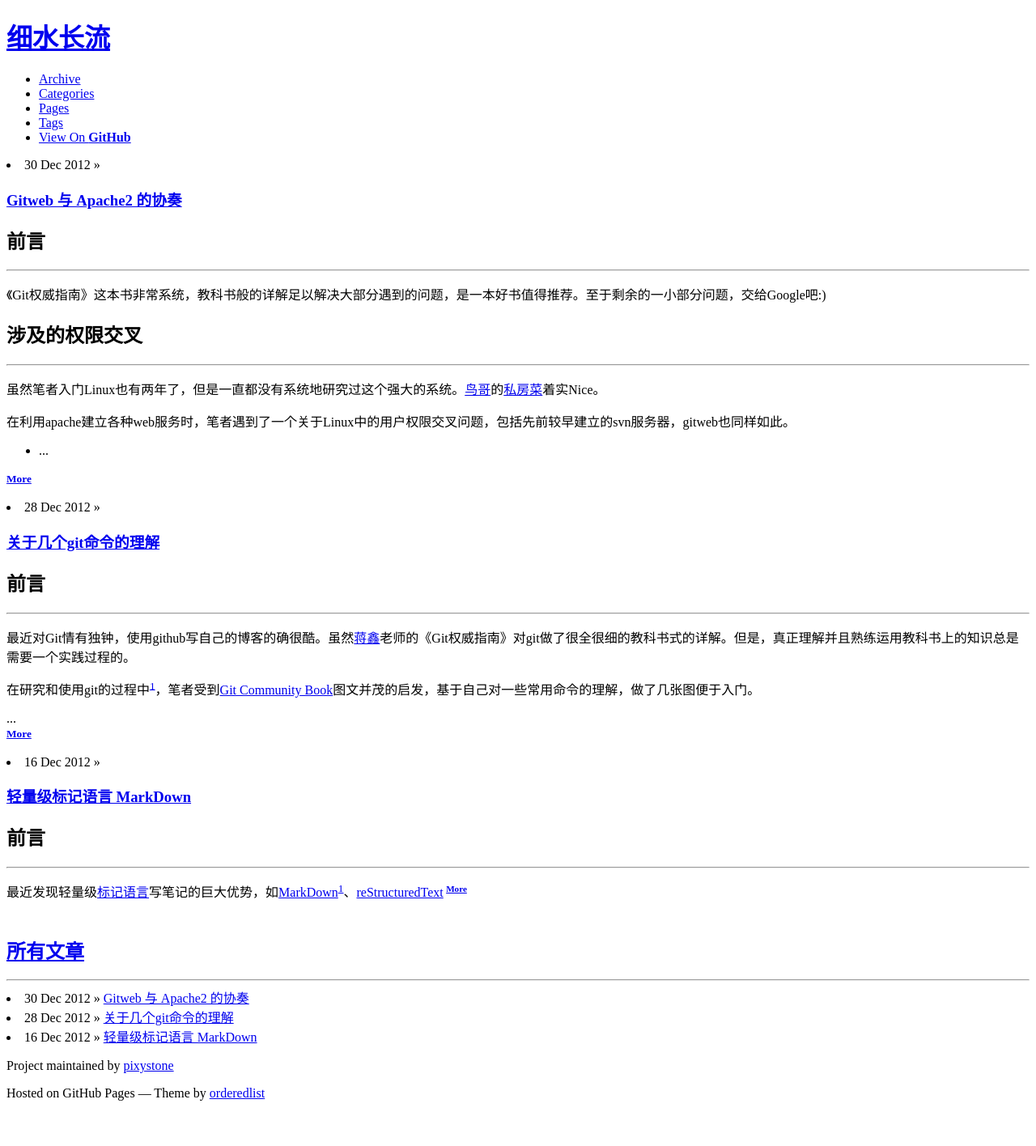
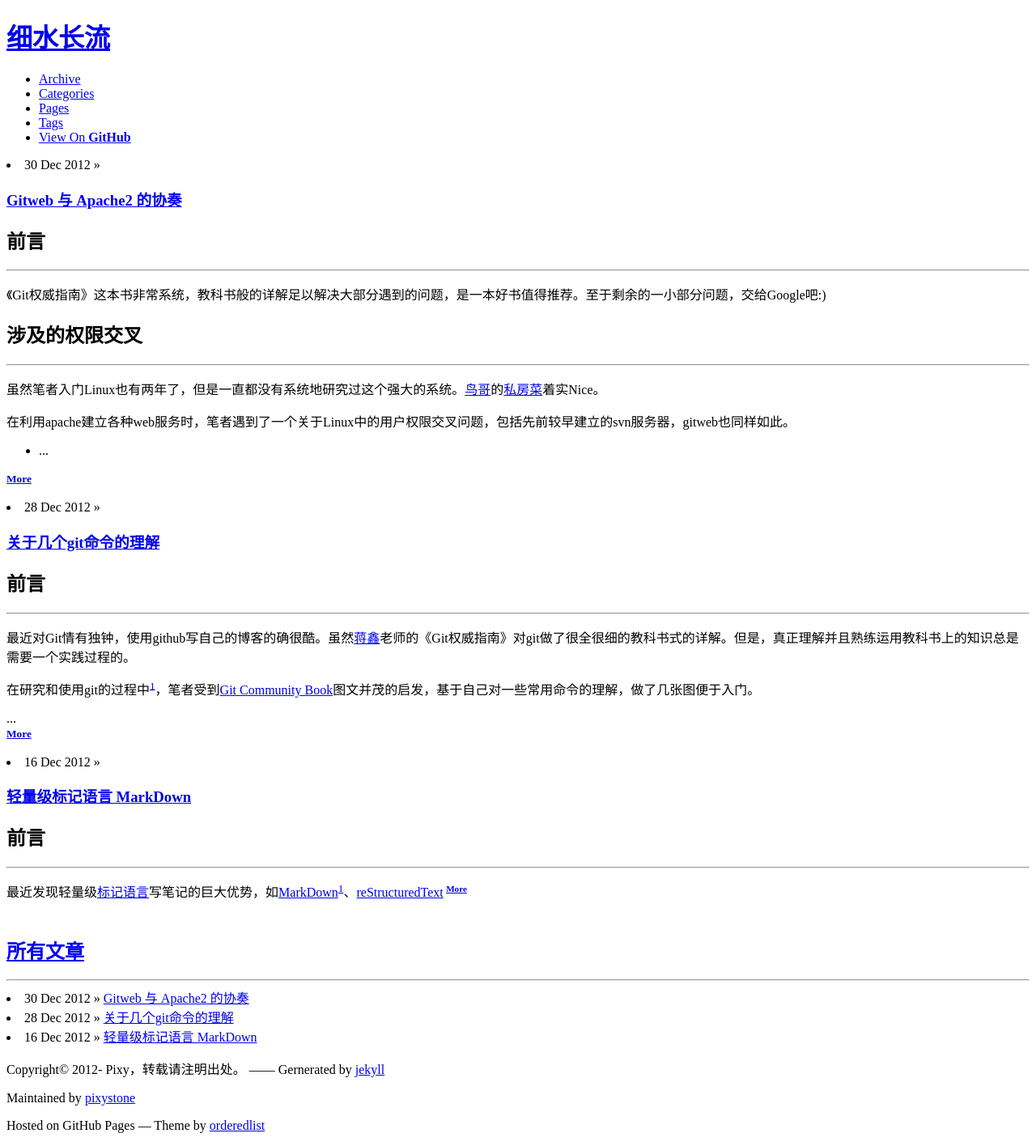
Before and after one commit to pixystone/pixystone.github.com, a Jekyll site: the page built from index.html, in a window 1280 px wide. Shown: the whole page at 81% size. Built offline with Jekyll 4.4.1, drawn with Linux system fonts in a browser that asks for light colours; before the commit the page ends 1376 px from its top, so only the background shows below that.

Commit message:
Modify the footer of theme:github-modernist

```diff
--- a/_includes/themes/github-modernist/default.html
+++ b/_includes/themes/github-modernist/default.html
@@ -38,7 +38,10 @@
       </section>
     </div>
     <footer>
-      <p>Project maintained by <a href="https://github.com/pixystone">pixystone</a></p>
+      <p>
+        Copyright&copy; 2012- Pixy，转载请注明出处。 —— Gernerated by <a href="https://github.com/mojombo/jekyll" target="_blank">jekyll</a>
+      </p>
+      <p>Maintained by <a href="https://github.com/pixystone">pixystone</a></p>
       <p>Hosted on GitHub Pages &mdash; Theme by <a href="https://github.com/orderedlist">orderedlist</a></p>
     </footer>
     <!--[if !IE]><script>fixScale(document);</script><![endif]-->
```
